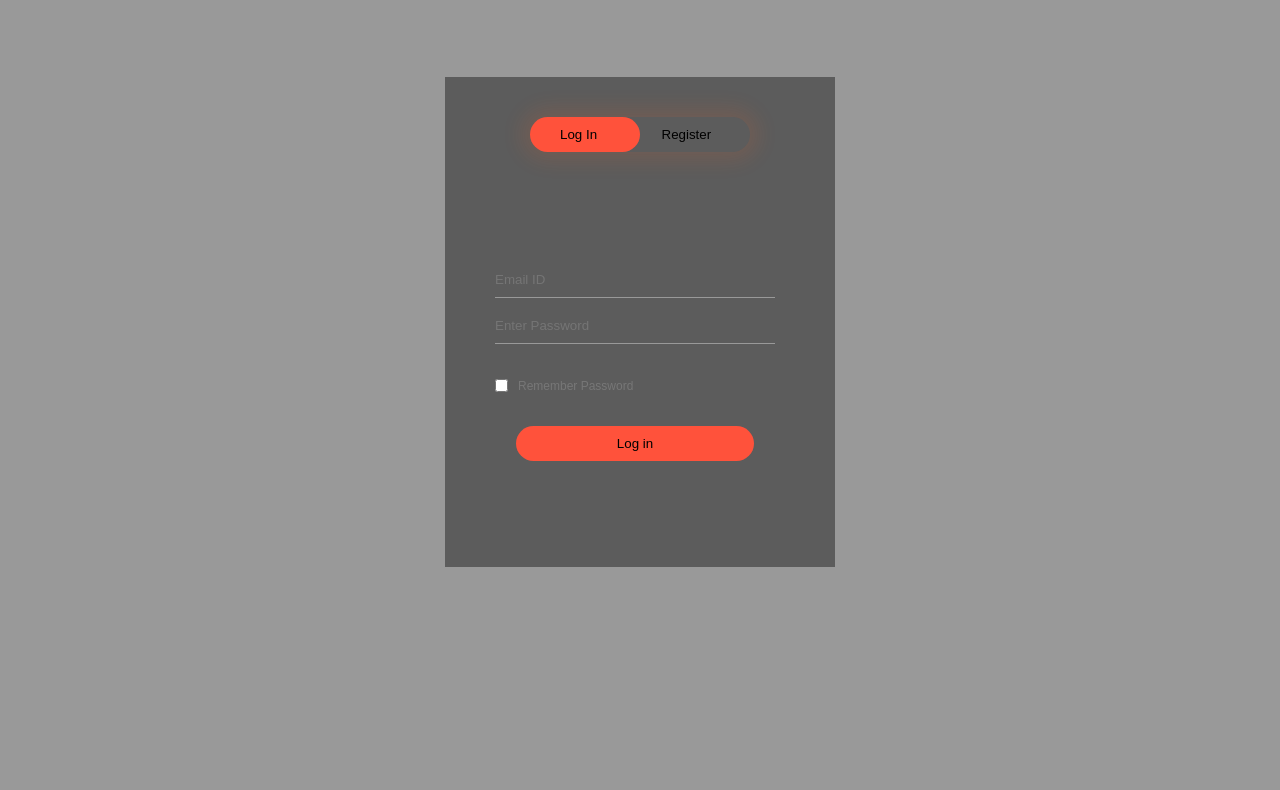
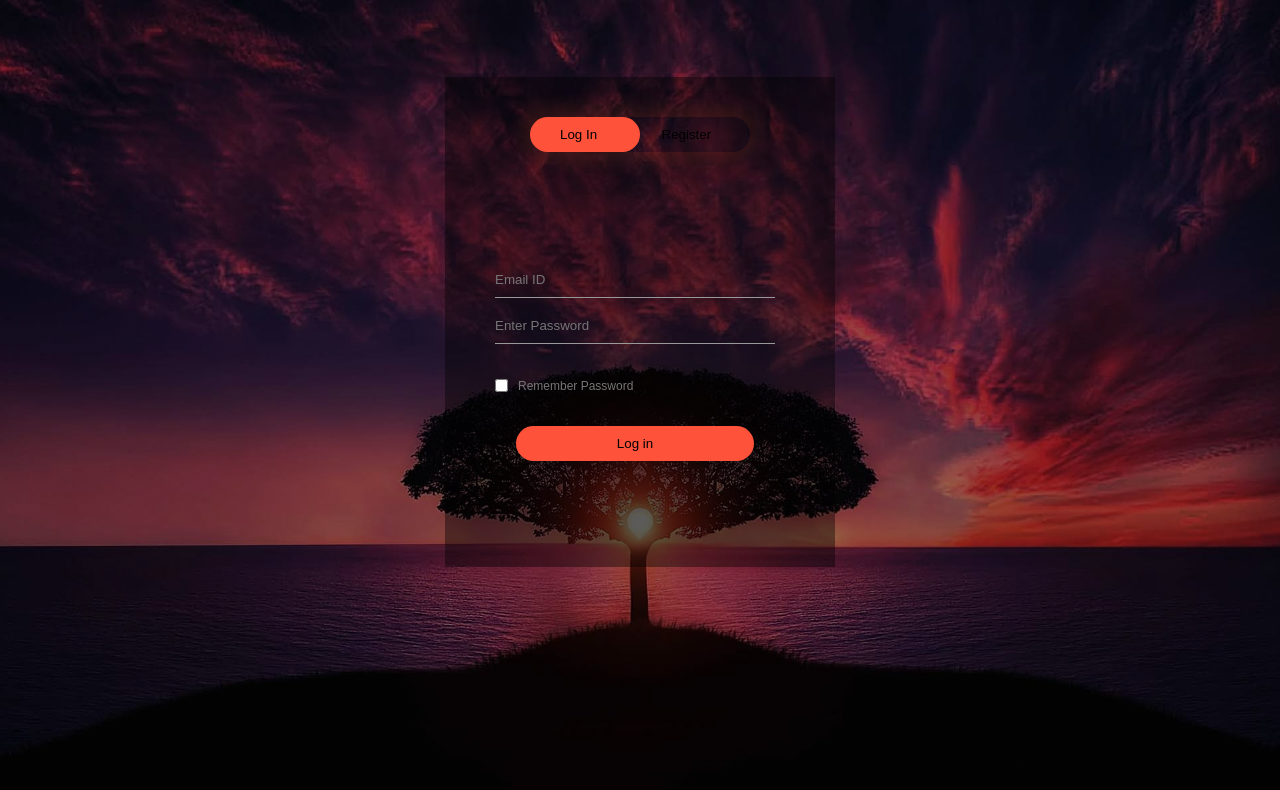
Before and after one commit to ALLEN-AYODEJI/Allen_Registration_Login_Form, a plain HTML site: page index.html in a window 1280 px wide. Drawn offline with Linux system fonts and the light colour scheme.

Commit message:
Update style.css

```diff
--- a/style.css
+++ b/style.css
@@ -9,7 +9,7 @@
 .account-page{
   height: 100%;
   width: 100%;
-  background-image: linear-gradient(rgba(0, 0, 0, 0.4), rgba(0, 0, 0, 0.4)),url(/image/pexels-pixabay-36717.jpg);
+  background-image: linear-gradient(rgba(0, 0, 0, 0.4), rgba(0, 0, 0, 0.4)),url(pexels-pixabay-36717.jpg);
   background-position: center;
   background-size: cover;
   position: absolute;
```
